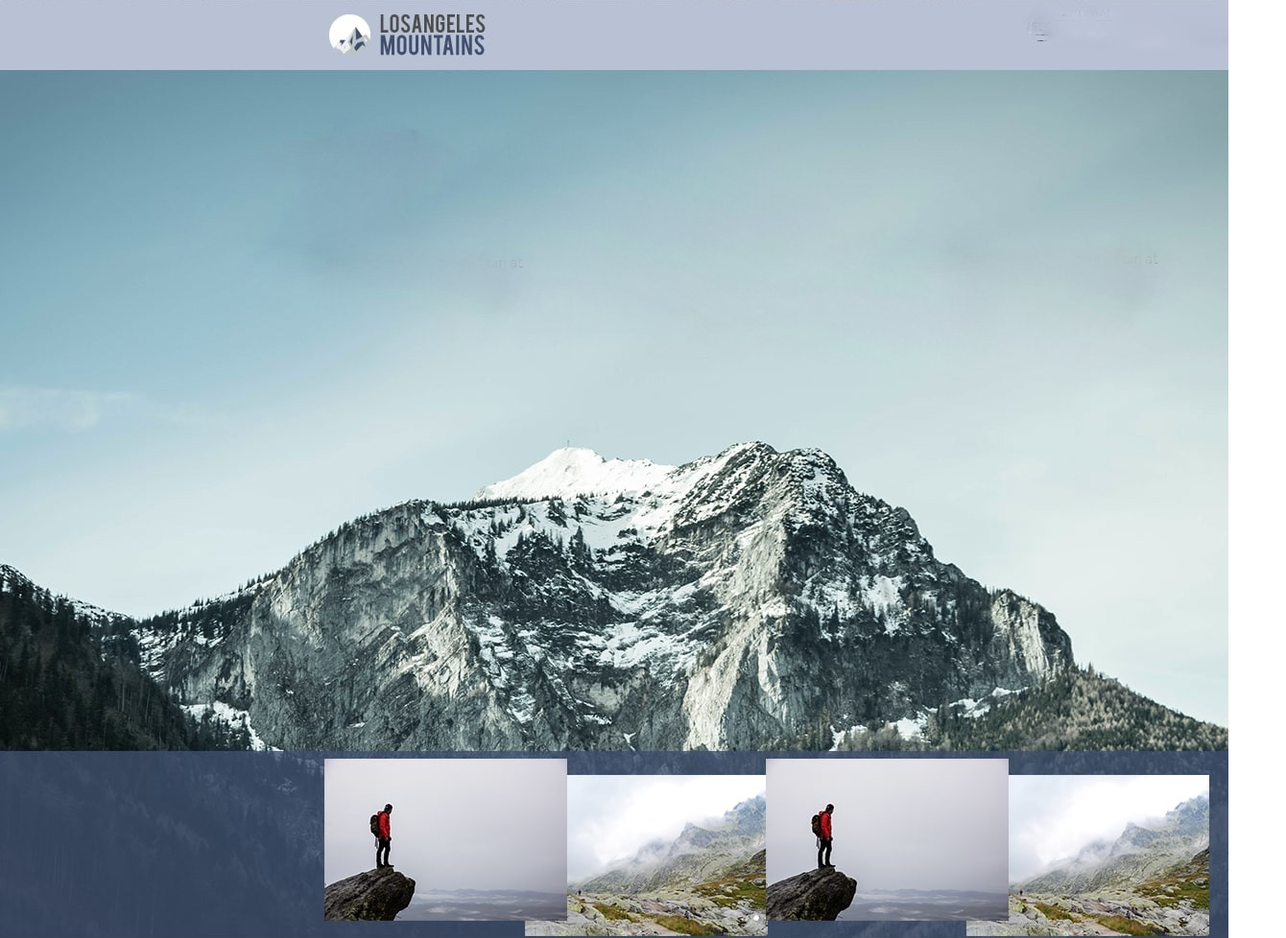
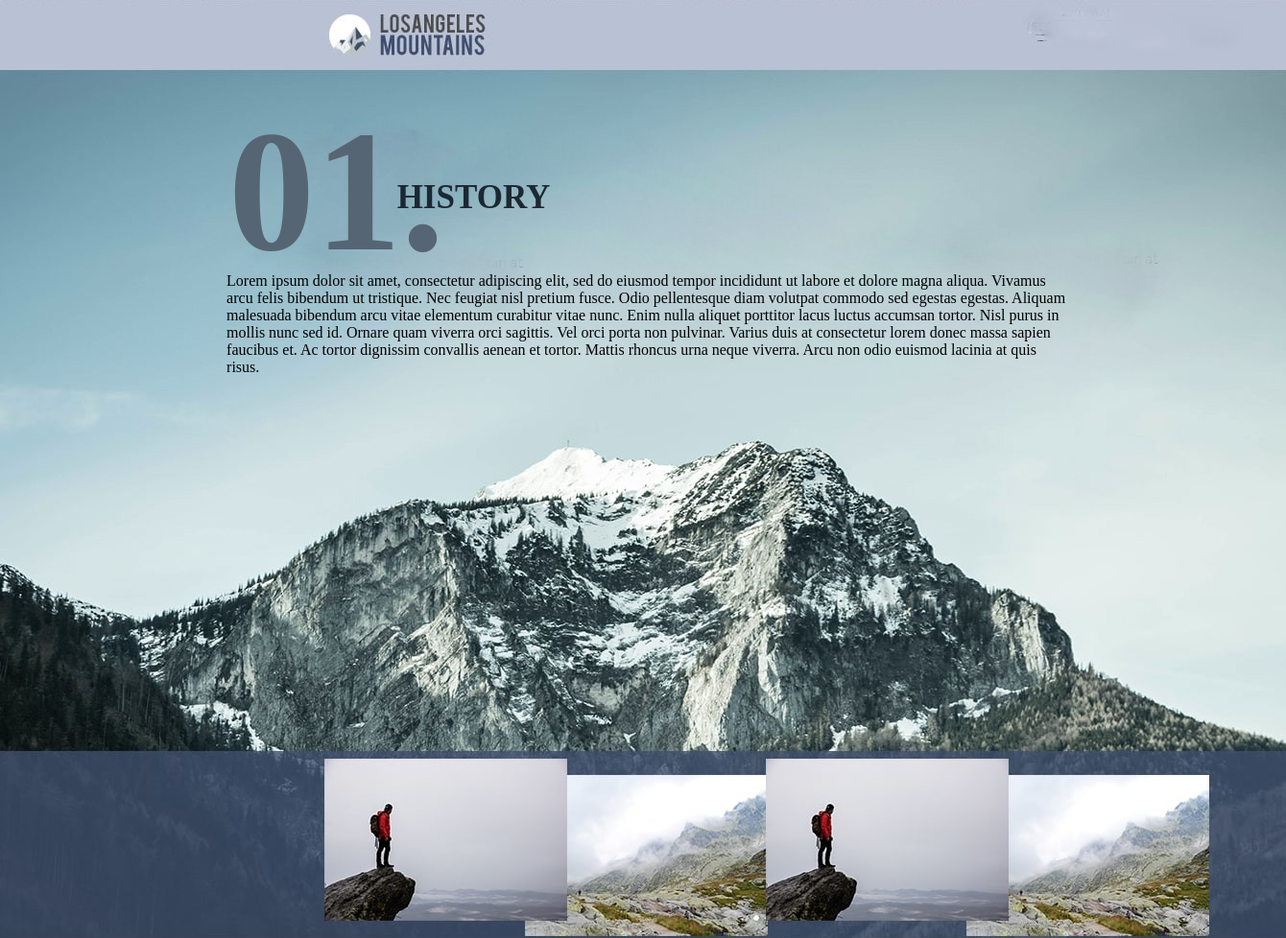
Before and after one commit to CoderJ01/skill, a plain HTML site: page index.html in a window 1280 px wide. Shown: the part 826-1804 px from the top of the page at 96% size, 1340 px wide, since content can reach past the window. Drawn offline with Linux system fonts and the light colour scheme.

Commit message:
first section

```diff
--- a/assets/css/style.css
+++ b/assets/css/style.css
@@ -2,6 +2,8 @@ body {
     background-image: url("../../assets/images/Los-Angeles-Mountains.jpg");
     height: 2630px;
 }
+
+/* HEADER  */
 
 header {
     height: 50px;
@@ -25,3 +27,54 @@ header nav ul li a {
     font-size: 20px;
     text-decoration: none;
 }
+
+/* FIRST SECTION  */
+
+.one {
+    border: 1px solid transparent;
+    height: 710px;
+    margin-top: 832px;
+    width: 1330px;
+}
+
+.text-one {
+    border: 1px solid transparent;
+    height: 10%;
+    margin-left: 17%;
+    margin-top: 15%;
+    width: 66%;
+}
+
+.label {
+    border: 1px solid transparent;
+    height: 200%;
+    margin-top: -17%;
+    width: 40%;
+}
+
+.label-num {
+    border: 1px solid transparent;
+    height: 100%;
+    width: 50%;
+}
+
+.label-num h2 {
+    color: rgb(86, 101, 115);
+    font-size: 180px;
+    margin-top: -30px;
+}
+
+.label-text {
+    border: 1px solid transparent;
+    height: 30%;
+    margin-left: 50%;
+    margin-top: -24%;
+    width: 50%;
+}
+
+.label-text h3 {
+    color: rgb(28, 40, 51 );
+    font-size: 35px;
+    margin-top: 0px;
+    text-transform: uppercase;
+}
--- a/index.html
+++ b/index.html
@@ -19,6 +19,21 @@
             </nav>
         </header>
         <main>
+            <section class="one">
+                <div class="text-one">
+                    <div class="label">
+                        <div class="label-num"><h2>01.</h2></div>
+                        <div class="label-text"><h3>history</h3></div>
+                    </div>
+                    <p>Lorem ipsum dolor sit amet, consectetur adipiscing elit, sed do eiusmod tempor incididunt ut labore et dolore magna aliqua.
+                        Vivamus arcu felis bibendum ut tristique. Nec feugiat nisl pretium fusce. Odio pellentesque diam volutpat commodo sed
+                        egestas egestas. Aliquam malesuada bibendum arcu vitae elementum curabitur vitae nunc. Enim nulla aliquet porttitor
+                        lacus luctus accumsan tortor. Nisl purus in mollis nunc sed id. Ornare quam viverra orci sagittis. Vel orci porta non
+                        pulvinar. Varius duis at consectetur lorem donec massa sapien faucibus et. Ac tortor dignissim convallis aenean
+                        et tortor. Mattis rhoncus urna neque viverra. Arcu non odio euismod lacinia at quis risus.
+                    </p>
+                </div>
+            </section>
         </main>
     </body>
 </html>
```
